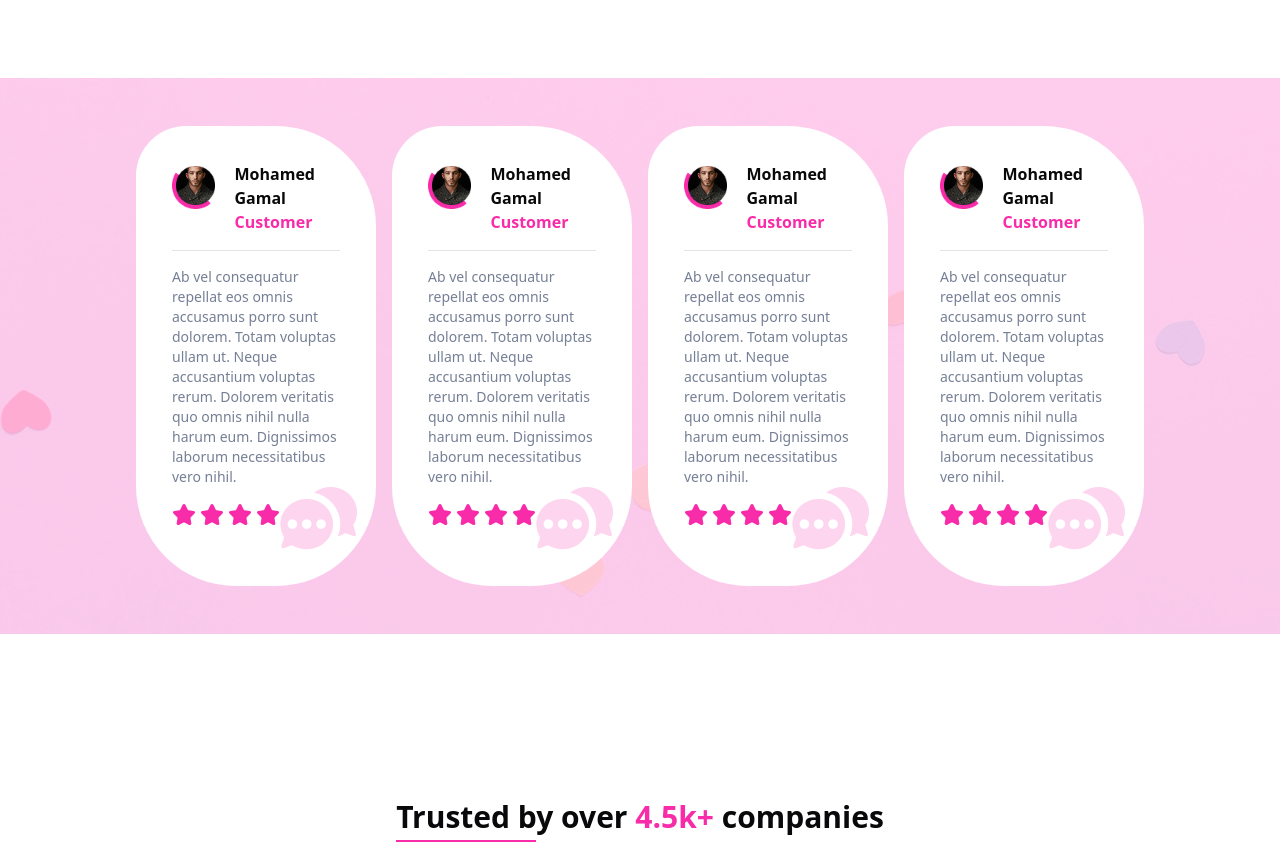
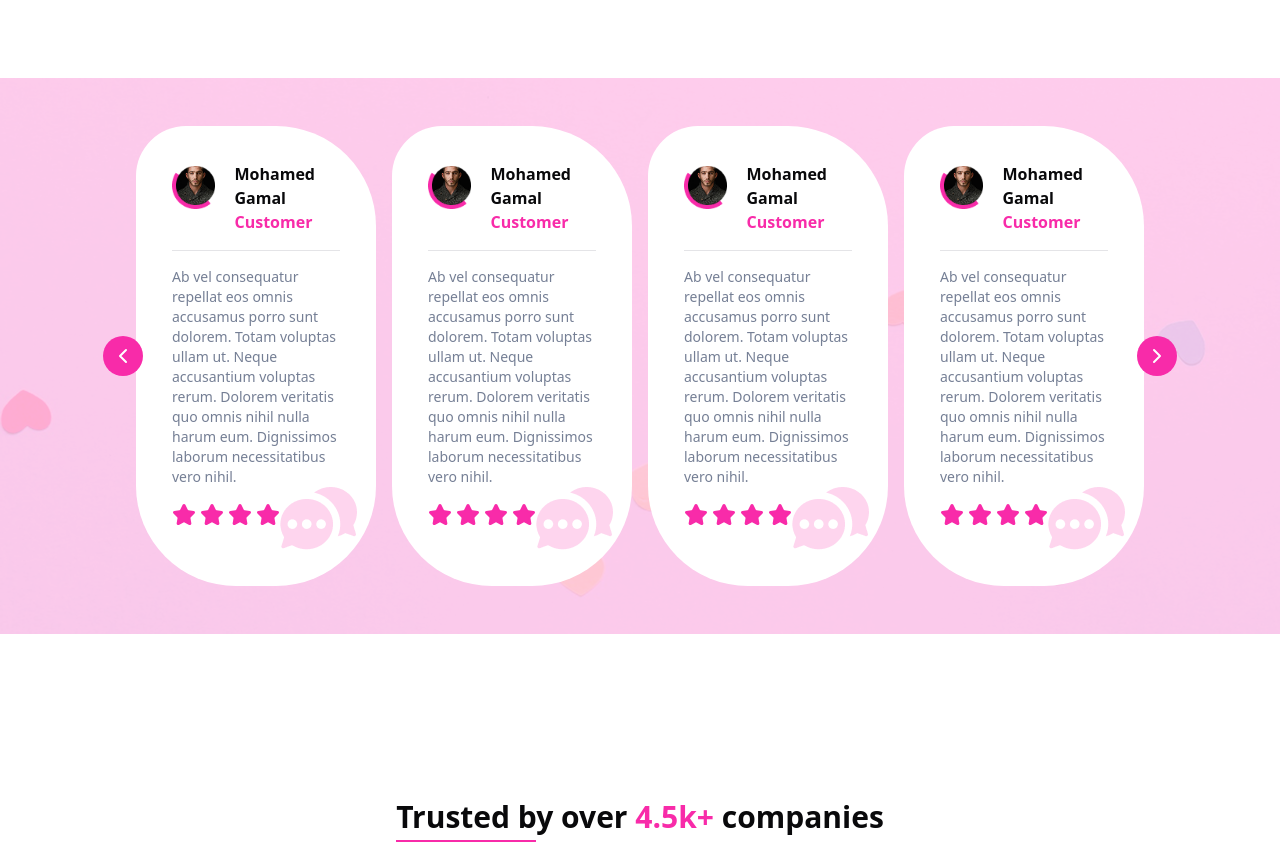
Before and after one commit to Mohamed-Gamal-22/elevate-task, a Next.js app: page / in a window 1280 px wide. Shown: the part 3173-4040 px from the top of the page. Built offline with nearby package versions, Linux system fonts and the light colour scheme; no server answers.

Commit message:
testimonial slider

```diff
--- a/src/app/_components/testimonials/Testimonials.tsx
+++ b/src/app/_components/testimonials/Testimonials.tsx
@@ -1,3 +1,4 @@
+"use client"
 import React from 'react'
 import style from "./testimonials.module.css"
 import Image from 'next/image'
@@ -5,11 +6,26 @@ import img1 from "../../../public/assets/images/Group 6.png"
 import { Star } from 'lucide-react'
 import message from "../../../public/assets/images/Group.png"
 
+import Slider from "react-slick";
+import SampleNextArrow from '../Arrows/next-arrow/NextArrow'
+import SamplePrevArrow from '../Arrows/prev-arrow/PrevArrow'
+
+var settings = {
+    dots: false,
+    infinite: true,
+    speed: 500,
+    slidesToShow: 4,
+    slidesToScroll: 1,
+    nextArrow: <SampleNextArrow />,
+    prevArrow: <SamplePrevArrow />
+  };
+
 export default function Testimonials() {
   return <>
     <div className={`${style.testimonials} my-20 py-10  flex flex-wrap`}>
-          <div className="container w-[80%] mx-auto flex">
-          <div className="w-1/4 p-2">
+          <div className="container w-[80%] mx-auto">
+            <Slider {...settings}>
+                <div className="p-2">
                     <div className="content bg-white p-9 rounded-[100px] rounded-tl-[50px]">
                         <div className="header flex gap-4">
                             <div className="left">
@@ -33,7 +49,7 @@ export default function Testimonials() {
                         </div>
                     </div>
                 </div>
-            <div className="w-1/4 p-2">
+                <div className="p-2">
                     <div className="content bg-white p-9 rounded-[100px] rounded-tl-[50px]">
                         <div className="header flex gap-4">
                             <div className="left">
@@ -57,7 +73,7 @@ export default function Testimonials() {
                         </div>
                     </div>
                 </div>
-            <div className="w-1/4 p-2">
+                <div className="p-2">
                     <div className="content bg-white p-9 rounded-[100px] rounded-tl-[50px]">
                         <div className="header flex gap-4">
                             <div className="left">
@@ -81,7 +97,7 @@ export default function Testimonials() {
                         </div>
                     </div>
                 </div>
-            <div className="w-1/4 p-2">
+                <div className="p-2">
                     <div className="content bg-white p-9 rounded-[100px] rounded-tl-[50px]">
                         <div className="header flex gap-4">
                             <div className="left">
@@ -105,6 +121,8 @@ export default function Testimonials() {
                         </div>
                     </div>
                 </div>
+            </Slider>
+
           </div>
     </div>
   </>
```
Lines whose indentation alone changed are shown as unchanged.
